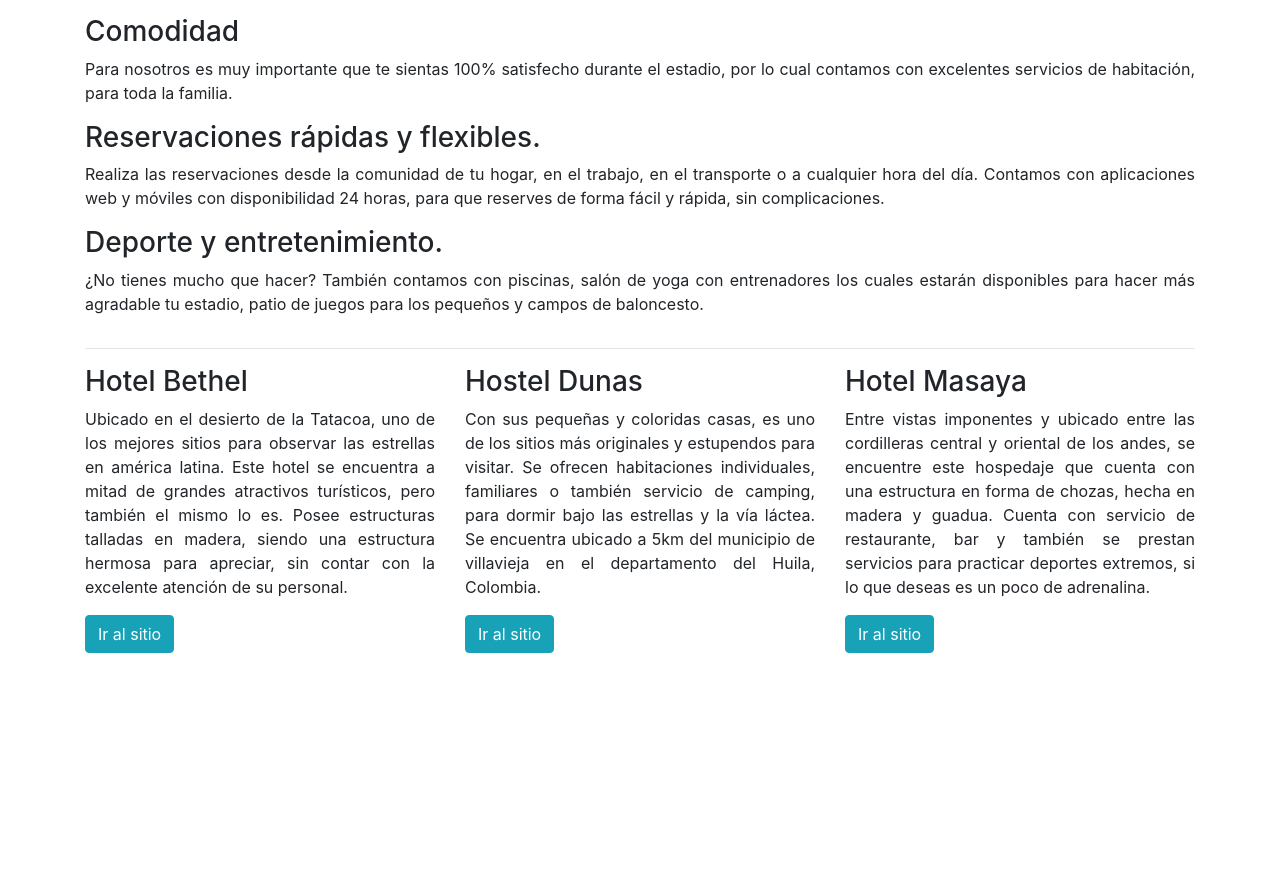
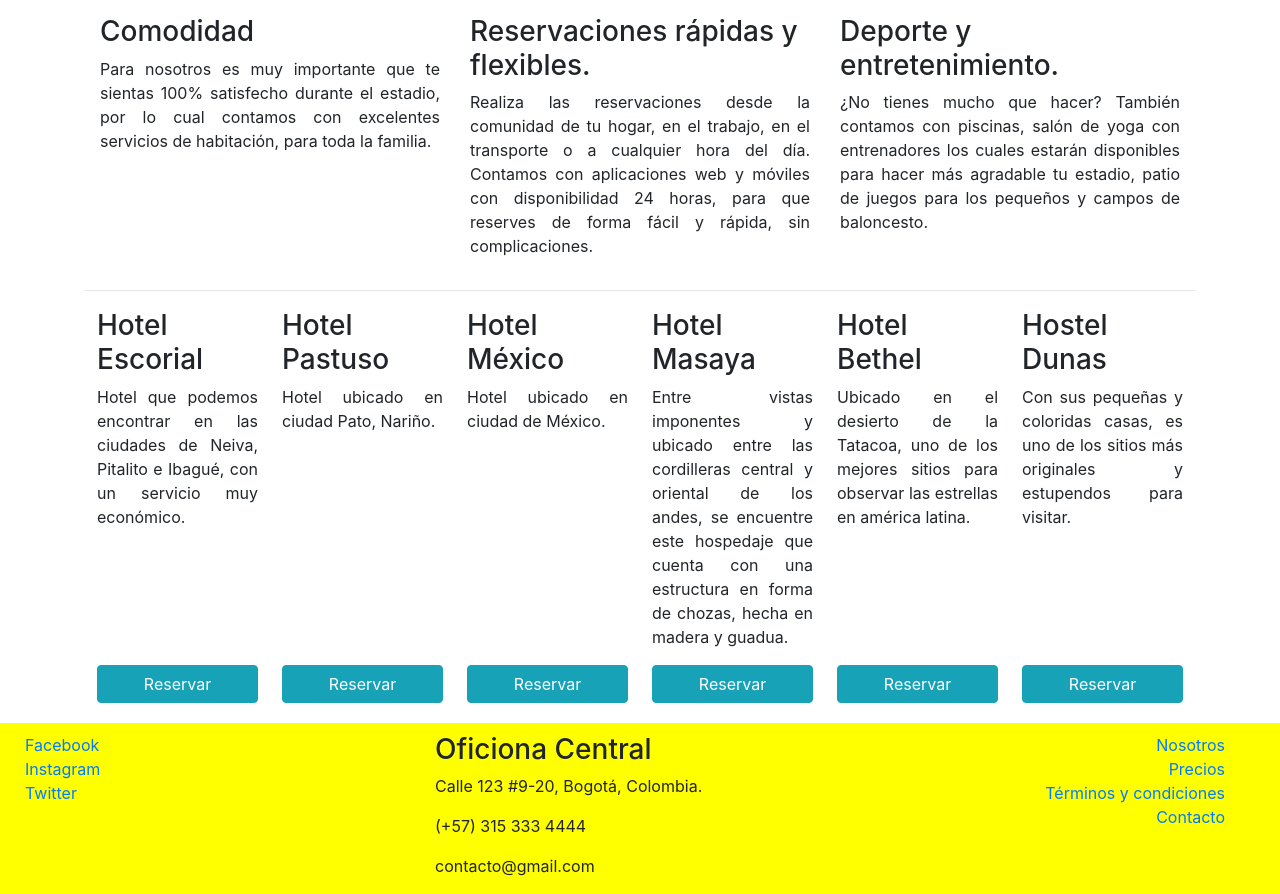
Before and after one commit to afperdomo2/guia-hoteles, a website: page index.html in a window 1280 px wide. Shown: the part 220-1114 px from the top of the page. Before the commit the page ends 889 px from the top, so only its background shows below. Drawn offline with nearby package versions, Linux system fonts and the light colour scheme.

Commit message:
Agregamos un footer y estilos con flex

```diff
--- /dev/null
+++ b/css/main.css
@@ -0,0 +1,17 @@
+.jumbotron{
+	background-color: yellow;
+	color:black;
+}
+footer{
+	padding: 10px 10px 0 10px;
+	background-color: yellow;
+	margin-bottom: 0px;
+}
+.card-hotel{
+	flex: 1 150px;
+	padding: 2px 12px 2px 12px;
+	margin-bottom: 10px;
+}
+.btn-reserva{
+	width: 100%;
+}
--- a/index.html
+++ b/index.html
@@ -7,6 +7,7 @@
 
     <!-- Bootstrap CSS -->
     <link rel="stylesheet" href="node_modules/bootstrap/dist/css/bootstrap.min.css">
+    <link rel="stylesheet" href="css/main.css">
 
     <title>Hello, world!</title>
   </head>
@@ -17,38 +18,100 @@
 		</div>
 	</div>
 	<div class="container">
-		<div class="row">
-			<div class="col-sm-12 col-md-12">
+		<div class="d-flex flex-wrap">
+			<div class="col-sm-12 col-md-4">
 				<h3>Comodidad</h3>
 				<p class="text-justify">Para nosotros es muy importante que te sientas 100% satisfecho durante el estadio, por lo cual contamos con excelentes servicios de habitación, para toda la familia.</p>
 			</div>
-			<div class="col-sm-12 col-md-12">
+			<div class="col-sm-12 col-md-4">
 				<h3>Reservaciones rápidas y flexibles.</h3>
 				<p class="text-justify">Realiza las reservaciones desde la comunidad de tu hogar, en el trabajo, en el transporte o a cualquier hora del día. Contamos con aplicaciones web y móviles con disponibilidad 24 horas, para que reserves de forma fácil y rápida, sin complicaciones.</p>
 			</div>
-			<div class="col-sm-12 col-md-12">
+			<div class="col-sm-12 col-md-4">
 				<h3>Deporte y entretenimiento.</h3>
 				<p class="text-justify">¿No tienes mucho que hacer? También contamos con piscinas, salón de yoga con entrenadores los cuales estarán disponibles para hacer más agradable tu estadio, patio de juegos para los pequeños y campos de baloncesto.</p>
 			</div>
 		</div><hr>
-		<div class="row">
-			<div class="col-sm-12 col-md-4 mb-3">
-				<h3>Hotel Bethel</h3>
-				<p class="text-justify">Ubicado en el desierto de la Tatacoa, uno de los mejores sitios para observar las estrellas en américa latina. Este hotel se encuentra a mitad de grandes atractivos turísticos, pero también el mismo lo es. Posee estructuras talladas en madera, siendo una estructura hermosa para apreciar, sin contar con la excelente atención de su personal.</p>
-				<a class="btn btn-info btn-raised" href="http://www.betheltatacoaoficial.com/hotel-bethel-desierto-tatacoa" target="_blank">Ir al sitio</a>
+		<div class="d-flex flex-wrap flex-row-reverse">
+			<div class="card-hotel d-flex flex-column justify-content-between">
+				<div>
+					<h3>Hostel Dunas</h3>
+					<p class="text-justify">Con sus pequeñas y coloridas casas, es uno de los sitios más originales y estupendos para visitar.</p>
+				</div>
+				<div>
+					<a class="btn btn-info btn-reserva" href="https://web.facebook.com/dunastatacoa/?_rdc=1&_rdr" target="_blank">Reservar</a>
+				</div>
 			</div>
-			<div class="col-sm-12 col-md-4 mb-3">
-				<h3>Hostel Dunas</h3>
-				<p class="text-justify">Con sus pequeñas y coloridas casas, es uno de los sitios más originales y estupendos para visitar. Se ofrecen habitaciones individuales, familiares o también servicio de camping, para dormir bajo las estrellas y la vía láctea. Se encuentra ubicado a 5km del municipio de villavieja en el departamento del Huila, Colombia.</p>
-				<a class="btn btn-info btn-raised" href="https://web.facebook.com/dunastatacoa/?_rdc=1&_rdr" target="_blank">Ir al sitio</a>
+			<div class="card-hotel d-flex flex-column justify-content-between">
+				<div>
+					<h3>Hotel Bethel</h3>
+					<p class="text-justify">Ubicado en el desierto de la Tatacoa, uno de los mejores sitios para observar las estrellas en américa latina.</p>
+				</div>
+				<div>
+					<a class="btn btn-info btn-reserva" href="http://www.betheltatacoaoficial.com/hotel-bethel-desierto-tatacoa" target="_blank">Reservar</a>
+				</div>
 			</div>
-			<div class="col-sm-12 col-md-4 mb-3">
-				<h3>Hotel Masaya</h3>
-				<p class="text-justify">Entre vistas imponentes y ubicado entre las cordilleras central y oriental de los andes, se encuentre este hospedaje que cuenta con una estructura en forma de chozas, hecha en madera y guadua. Cuenta con servicio de restaurante, bar y también se prestan servicios para practicar deportes extremos, si lo que deseas es un poco de adrenalina.</p>
-				<a class="btn btn-info btn-raised" href="https://www.masaya-experience.com/san-agustin/" target="_blank">Ir al sitio</a>
+			<div class="card-hotel d-flex flex-column justify-content-between">
+				<div>
+					<h3>Hotel Masaya</h3>
+					<p class="text-justify">Entre vistas imponentes y ubicado entre las cordilleras central y oriental de los andes, se encuentre este hospedaje que cuenta con una estructura en forma de chozas, hecha en madera y guadua.</p>
+				</div>
+				<div>
+					<a class="btn btn-info btn-reserva" href="https://www.masaya-experience.com/san-agustin/" target="_blank">Reservar</a>
+				</div>
+			</div>
+			<div class="card-hotel d-flex flex-column justify-content-between">
+				<div>
+					<h3>Hotel México</h3>
+					<p class="text-justify">Hotel ubicado en ciudad de México.</p>
+				</div>
+				<div>
+					<a class="btn btn-info btn-reserva" href="https://www.masaya-experience.com/san-agustin/" target="_blank">Reservar</a>
+				</div>
+			</div>
+			<div class="card-hotel d-flex flex-column justify-content-between">
+				<div>
+					<h3>Hotel Pastuso</h3>
+					<p class="text-justify">Hotel ubicado en ciudad Pato, Nariño.</p>
+				</div>
+				<div>
+					<a class="btn btn-info btn-reserva" href="https://www.masaya-experience.com/san-agustin/" target="_blank">Reservar</a>
+				</div>
+			</div>
+			<div class="card-hotel d-flex flex-column justify-content-between">
+				<div>
+					<h3>Hotel Escorial</h3>
+					<p class="text-justify">Hotel que podemos encontrar en las ciudades de Neiva, Pitalito e Ibagué, con un servicio muy económico.</p>
+				</div>
+				<div>
+					<a class="btn btn-info btn-reserva" href="https://www.masaya-experience.com/san-agustin/" target="_blank">Reservar</a>
+				</div>
 			</div>
 		</div>
 	</div>
+	<footer class="mt-2">
+		<div class="row col-md-12">
+			<div class="col-sm-4 d-flex flex-column">
+				<a href="https://www.facebook.com">Facebook</a>
+				<a href="https://www.instagram.com">Instagram</a>
+				<a href="https://twitter.com">Twitter</a>
+			</div>
+			<div class="col-sm-4">
+				<address>
+					<h3>Oficiona Central</h3>
+					<p>Calle 123 #9-20, Bogotá, Colombia.</p>
+					<p>(+57) 315 333 4444</p>
+					<p>contacto@gmail.com</p>
+				</address>
+			</div>
+			<div class="col-sm-4 d-flex flex-column align-items-end">
+				<a href="https://www.facebook.com">Nosotros</a>
+				<a href="https://www.instagram.com">Precios</a>
+				<a href="https://twitter.com">Términos y condiciones</a>
+				<a href="https://twitter.com">Contacto</a>
+			</div>
+		</div>
+	</footer>
     <!-- Optional JavaScript -->
     <!-- jQuery first, then Popper.js, then Bootstrap JS -->
     <script src="node_modules/jquery/dist/jquery.min.js"></script>
```
